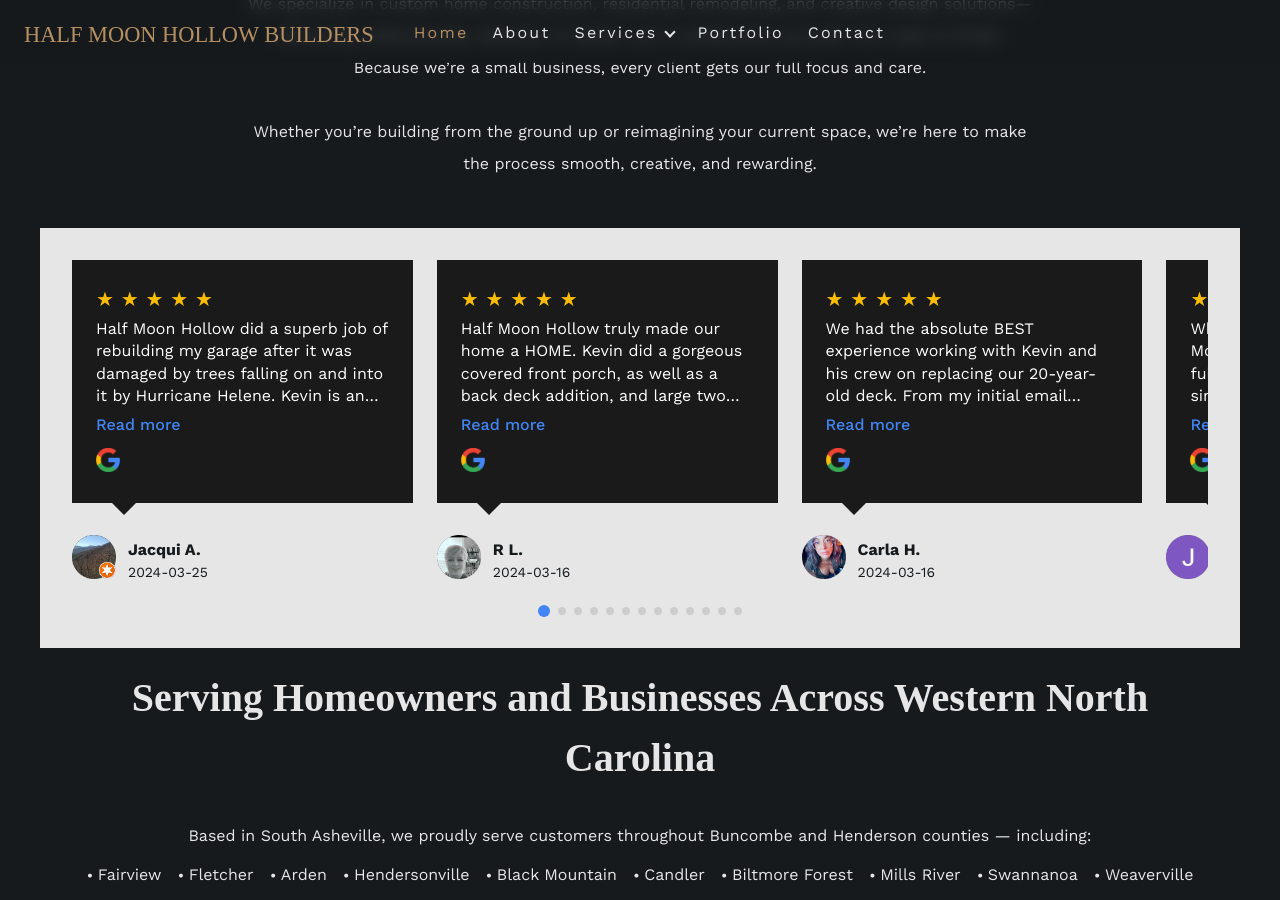
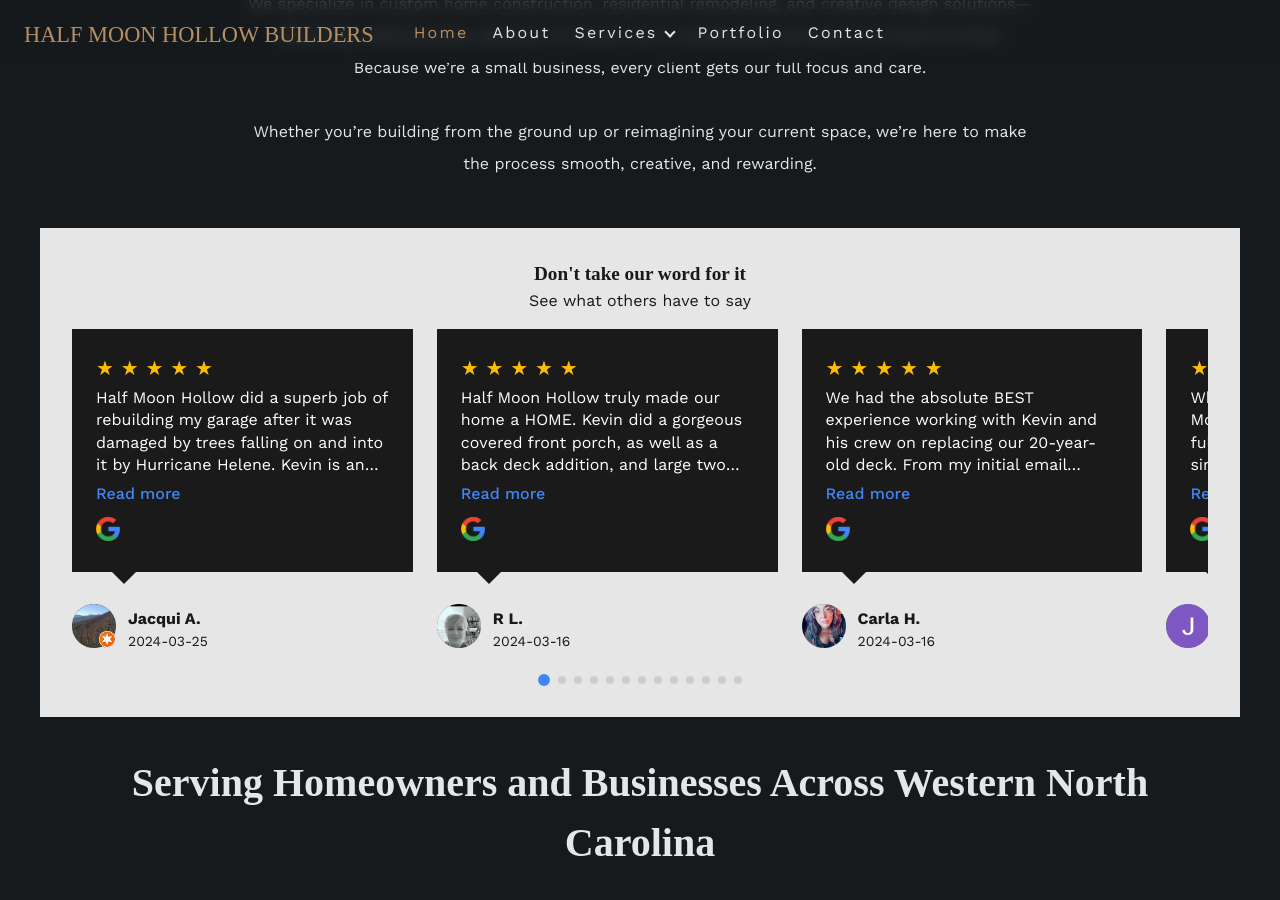
Before and after one commit to loganmorto/halfmoonhollow, a Jekyll site: the page built from index.html, in a window 1280 px wide and 900 px high, scrolled down 1815 px. Built offline with Jekyll 4.4.1, drawn with Linux system fonts in a browser that asks for light colours; some web fonts are replaced.

Commit message:
much changes, mostly styling

```diff
--- a/_includes/google-reviews-long.html
+++ b/_includes/google-reviews-long.html
@@ -1,6 +1,7 @@
 <section class="google-reviews-section">
+  <h2>Don't take our word for it</h2>
+  <p>See what others have to say</p>
   <div class="google-reviews-carousel">
-
     {% for review in site.data.google-reviews %}
       <div class="google-review-card" data-rating="{{ review.rating }}">
 
--- a/_sass/reviews.scss
+++ b/_sass/reviews.scss
@@ -94,7 +94,7 @@
     width: calc(100vw - 2em);
     max-width: 1200px;
     box-sizing: border-box;
-    margin: 0 auto;
+    margin: 1em auto;
   }
 
   .google-reviews-carousel {
@@ -106,8 +106,13 @@
     scrollbar-width: thin;         /* Firefox */
     scrollbar-color: #ccc transparent; /* Firefox */
     padding-bottom: 2rem;
+    padding-top: 1em;
     box-sizing: border-box;
+  }
 
+  .google-reviews-section > h2 , .google-reviews-section > p {
+    color: $background-color;
+    text-align: center;
   }
 
 
--- a/assets/js/reviews.js
+++ b/assets/js/reviews.js
@@ -7,7 +7,7 @@ document.addEventListener("DOMContentLoaded", () => {
   document.querySelectorAll(".read-more").forEach(link => {
     link.addEventListener("click", e => {
       e.preventDefault();
-      const fullText = link.closest(".review-content").dataset.fulltext;
+      const fullText = link.closest(".long-review-content").dataset.fulltext;
       const rating = parseInt(link.closest(".google-review-card").dataset.rating, 10);
 
       modalText.textContent = fullText;
```
